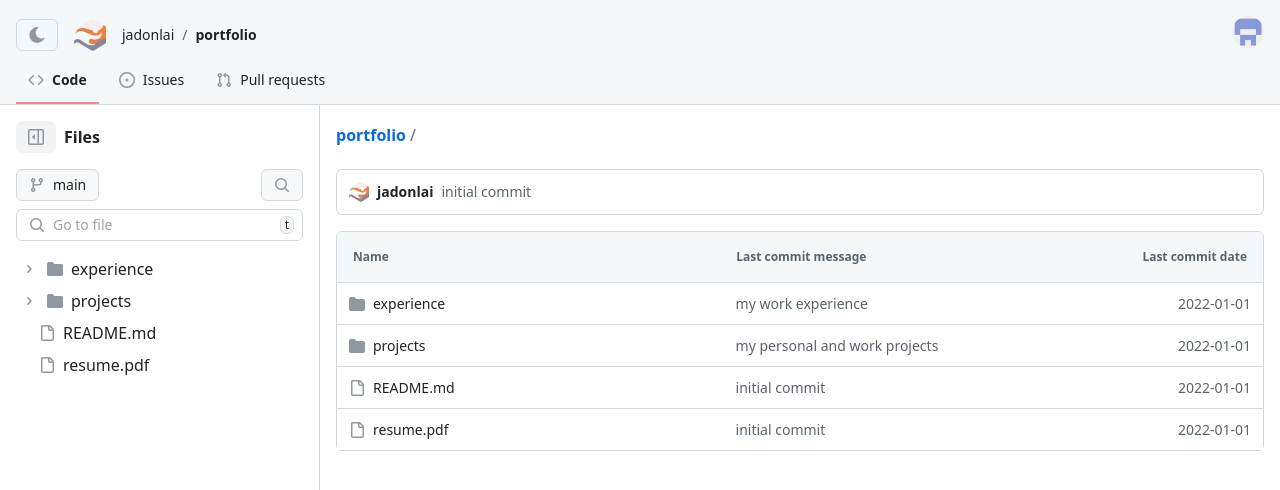
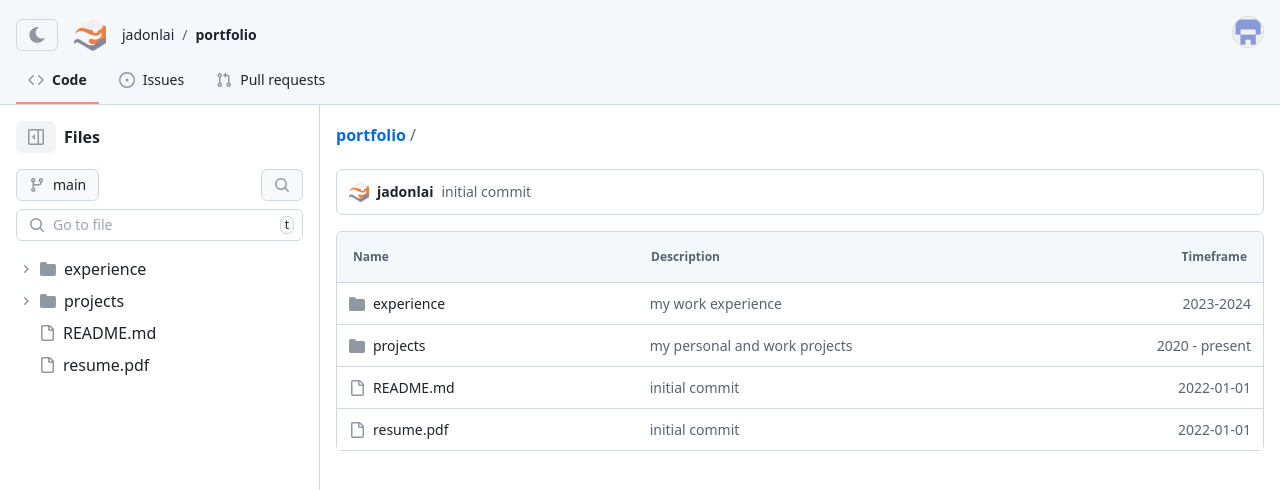
Before and after one commit to jadonlai/github-portfolio, a React (Vite) app: page /main in a window 1280 px wide. Shown: the top 490 px of the page. Built offline with nearby package versions, Linux system fonts and the light colour scheme.

Commit message:
added contact icons

```diff
--- a/src/components/directorieslist/Item.tsx
+++ b/src/components/directorieslist/Item.tsx
@@ -20,7 +20,7 @@ const Item = ({
   return (
     <li
       style={{
-        gridTemplateColumns: "1.5fr 1fr 1fr",
+        gridTemplateColumns: "1fr 1fr 1fr",
       }}
       className="h-[42px] bg-primary hover:bg-primary-200 grid grid-cols-3 items-center px-3"
     >
--- a/src/components/navbar/HeaderRight.tsx
+++ b/src/components/navbar/HeaderRight.tsx
@@ -9,7 +9,7 @@ const HeaderRight = () => {
         <img
           src="/assets/profile.png"
           alt="profile"
-          className="w-8 h-8 rounded-full"
+          className="w-8 h-8 rounded-full border-[1px] border-gray-border"
         />
       </button>
     </div>
--- a/src/constants/directories.json
+++ b/src/constants/directories.json
@@ -3,25 +3,25 @@
     "name": "experience",
     "type": "folder",
     "commit": "my work experience",
-    "date": "2022-01-01",
+    "date": "2023-2024",
     "contents": [
       {
         "name": "ai_for_sar",
         "type": "folder",
         "commit": "ai for search and rescue",
-        "date": "2022-01-01",
+        "date": "2024",
         "contents": [
           {
             "name": "overview",
             "type": "file",
             "commit": "initial commit",
-            "date": "2022-01-01"
+            "date": "2024"
           },
           {
-            "name": "images",
+            "name": "demo",
             "type": "file",
-            "commit": "demo images",
-            "date": "2022-01-01"
+            "commit": "demonstration video of the public transit search widget in use",
+            "date": "2024"
           }
         ]
       },
@@ -29,7 +29,7 @@
         "name": "xc_assistant_coach",
         "type": "file",
         "commit": "slo high school cross country",
-        "date": "2022-01-01"
+        "date": "2023 - present"
       }
     ]
   },
@@ -37,27 +37,127 @@
     "name": "projects",
     "type": "folder",
     "commit": "my personal and work projects",
-    "date": "2022-01-01",
+    "date": "2020 - present",
     "contents": [
       {
         "name": "evros",
         "type": "folder",
         "commit": "full stack mobile app",
-        "date": "2022-01-01",
+        "date": "present",
         "contents": [
           {
             "name": "overview",
             "type": "file",
             "commit": "initial commit",
-            "date": "2022-01-01"
+            "date": "present"
           },
           {
-            "name": "images",
+            "name": "demo",
             "type": "file",
-            "commit": "demo images",
-            "date": "2022-01-01"
+            "commit": "demonstration video of the app in use",
+            "date": "present"
           }
         ]
+      },
+      {
+        "name": "physics_engine",
+        "type": "folder",
+        "commit": "2d rigid body physics engine from scratch",
+        "date": "present",
+        "contents": [
+          {
+            "name": "overview",
+            "type": "file",
+            "commit": "initial commit",
+            "date": "present"
+          },
+          {
+            "name": "demo",
+            "type": "file",
+            "commit": "photos of current progress in the engine",
+            "date": "present"
+          }
+        ]
+      },
+      {
+        "name": "wikipedia_game_solver",
+        "type": "folder",
+        "commit": "analysis of ai algorithms: bfs, dfs, gbfs, a*",
+        "date": "2024",
+        "contents": [
+          {
+            "name": "overview",
+            "type": "file",
+            "commit": "initial commit",
+            "date": "2024"
+          },
+          {
+            "name": "results",
+            "type": "folder",
+            "commit": "graphs and video demo of the solver",
+            "date": "2024",
+            "contents": [
+              {
+                "name": "demo",
+                "type": "file",
+                "commit": "video demo of the solver in use",
+                "date": "2024"
+              },
+              {
+                "name": "graphs",
+                "type": "file",
+                "commit": "graphs of the solver performance and results",
+                "date": "2024"
+              }
+            ]
+          }
+        ]
+      },
+      {
+        "name": "tiny_file_system",
+        "type": "folder",
+        "commit": "custom file system that can be mounted on a unix file",
+        "date": "2024",
+        "contents": [
+          {
+            "name": "overview",
+            "type": "file",
+            "commit": "initial commit",
+            "date": "2024"
+          },
+          {
+            "name": "product",
+            "type": "file",
+            "commit": "description of the file system's features",
+            "date": "2024"
+          }
+        ]
+      },
+      {
+        "name": "data_science_for_cars",
+        "type": "folder",
+        "commit": "analysis of used cars for college students using knn/kmeans algorithms",
+        "date": "2024",
+        "contents": [
+          {
+            "name": "overview",
+            "type": "file",
+            "commit": "initial commit",
+            "date": "2024"
+          },
+          {
+            "name": "results",
+            "type": "file",
+            "commit": "documentation of the results",
+            "date": "2024"
+          }
+        ]
+      },
+      {
+        "name": "pace_predictor",
+        "type": "file",
+        "commit": "machine learning project",
+        "date": "2020"
       }
     ]
   },
--- a/src/pages/files/file/File.tsx
+++ b/src/pages/files/file/File.tsx
@@ -3,6 +3,7 @@ import { Link, useLocation } from "react-router-dom";
 
 import { DirectoriesList } from "../../../components/directorieslist";
 import { structure } from "../../../constants";
+import FileContent from "./FileContent";
 
 const File = () => {
   const [copyImage, setCopyImage] = useState("/assets/copy.svg");
@@ -118,18 +119,18 @@ const File = () => {
           </h1>
         </div>
       </div>
-      {(curItem.type === "folder" || path[0] === "/main") && (
+      {curItem.type === "folder" || path[0] === "/main" ? (
         <DirectoriesList
           topItem={
             <div
               style={{
-                gridTemplateColumns: "1.5fr 1fr 1fr",
+                gridTemplateColumns: "1fr 1fr 1fr",
               }}
               className="grid grid-cols-3 justify-between w-full text-xs text-gray font-bold truncate"
             >
               <h1>Name</h1>
-              <h1>Last commit message</h1>
-              <h1 className="text-right">Last commit date</h1>
+              <h1>Description</h1>
+              <h1 className="text-right">Timeframe</h1>
             </div>
           }
           topItemStyles="h-[40px] px-4"
@@ -138,6 +139,8 @@ const File = () => {
           }
           basePath={path[0] === "/main" ? "" : path.join("/")}
         />
+      ) : (
+        <FileContent />
       )}
     </div>
   );
--- /dev/null
+++ b/src/pages/files/file/FileContent.tsx
@@ -0,0 +1,12 @@
+const FileContent = () => {
+  return (
+    <ul className="mt-4 border-[1px] border-gray-border divide-y-[1px] divide-gray-border rounded-md">
+      <li className="h-[42.5px] bg-primary-200 rounded-t-md flex flex-row items-center px-3"></li>
+      <div>
+        <h1 className="text-secondary">test</h1>
+      </div>
+    </ul>
+  );
+};
+
+export default FileContent;
--- a/src/pages/files/index.ts
+++ b/src/pages/files/index.ts
@@ -1,7 +1,8 @@
 import Directories from "./sidebar/Directories";
 import File from "./file/File";
+import FileContent from "./file/FileContent";
 import FileDisplay from "./sidebar/FileDisplay";
 import FolderDisplay from "./sidebar/FolderDisplay";
 import Sidebar from "./sidebar/Sidebar";
 
-export { Sidebar, Directories, File, FileDisplay, FolderDisplay };
+export { Sidebar, Directories, File, FileContent, FileDisplay, FolderDisplay };
--- a/src/pages/files/sidebar/FolderDisplay.tsx
+++ b/src/pages/files/sidebar/FolderDisplay.tsx
@@ -29,8 +29,8 @@ const FolderDisplay = ({
     <>
       <Link
         to={`/main/${path}`}
-        style={{ paddingLeft: depth * 12 + 3 }}
-        className="w-full rounded-md flex flex-row space-x-2 items-center hover:bg-gray-collapsehover"
+        style={{ paddingLeft: depth * 12 }}
+        className="w-full rounded-md flex flex-row space-x-1 items-center hover:bg-gray-collapsehover"
       >
         <button
           onClick={(event) => {
--- a/src/pages/home/Content.tsx
+++ b/src/pages/home/Content.tsx
@@ -9,7 +9,7 @@ const Header = () => {
       <img
         src="/assets/profile.png"
         alt="profile"
-        className="w-5 h-5 rounded-full"
+        className="w-5 h-5 rounded-full border-[1px] border-gray-border"
       />
       <button
         onClick={() => {
@@ -40,7 +40,7 @@ const Content = () => {
           <div className="flex flex-row items-center space-x-1">
             <img src="/assets/branch.svg" alt="branch" />
             <h1 className="text-secondary text-sm font-bold">1</h1>
-            <h1 className="text-gray text-sm">Branches</h1>
+            <h1 className="text-gray text-sm">Branch</h1>
           </div>
           <div className="flex flex-row items-center space-x-1">
             <img src="/assets/tags.svg" alt="tags" />
```
Also changed, not shown: src/pages/home/Title.tsx (+21 -2 lines), public/assets/gmail.svg (added), public/assets/linkedin.svg (added).
